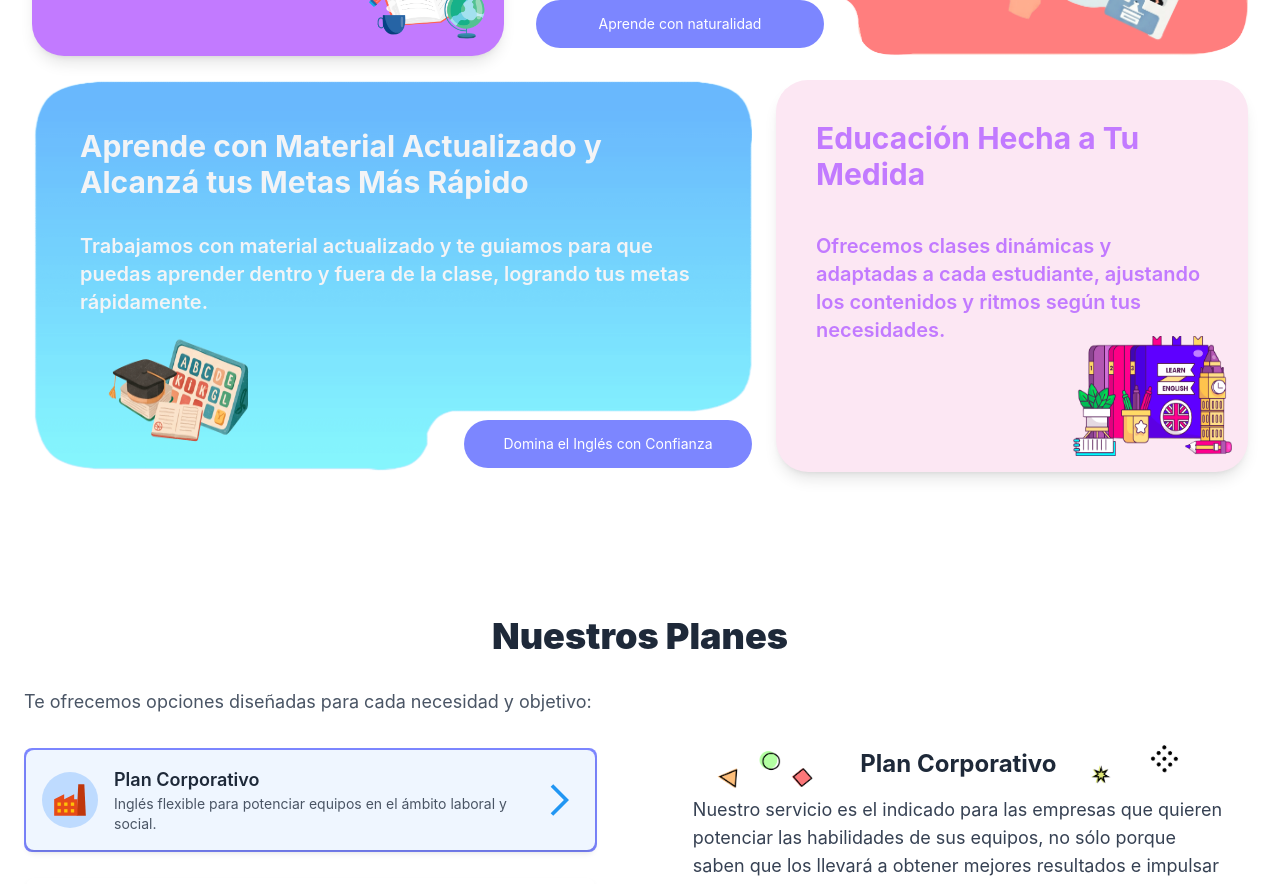
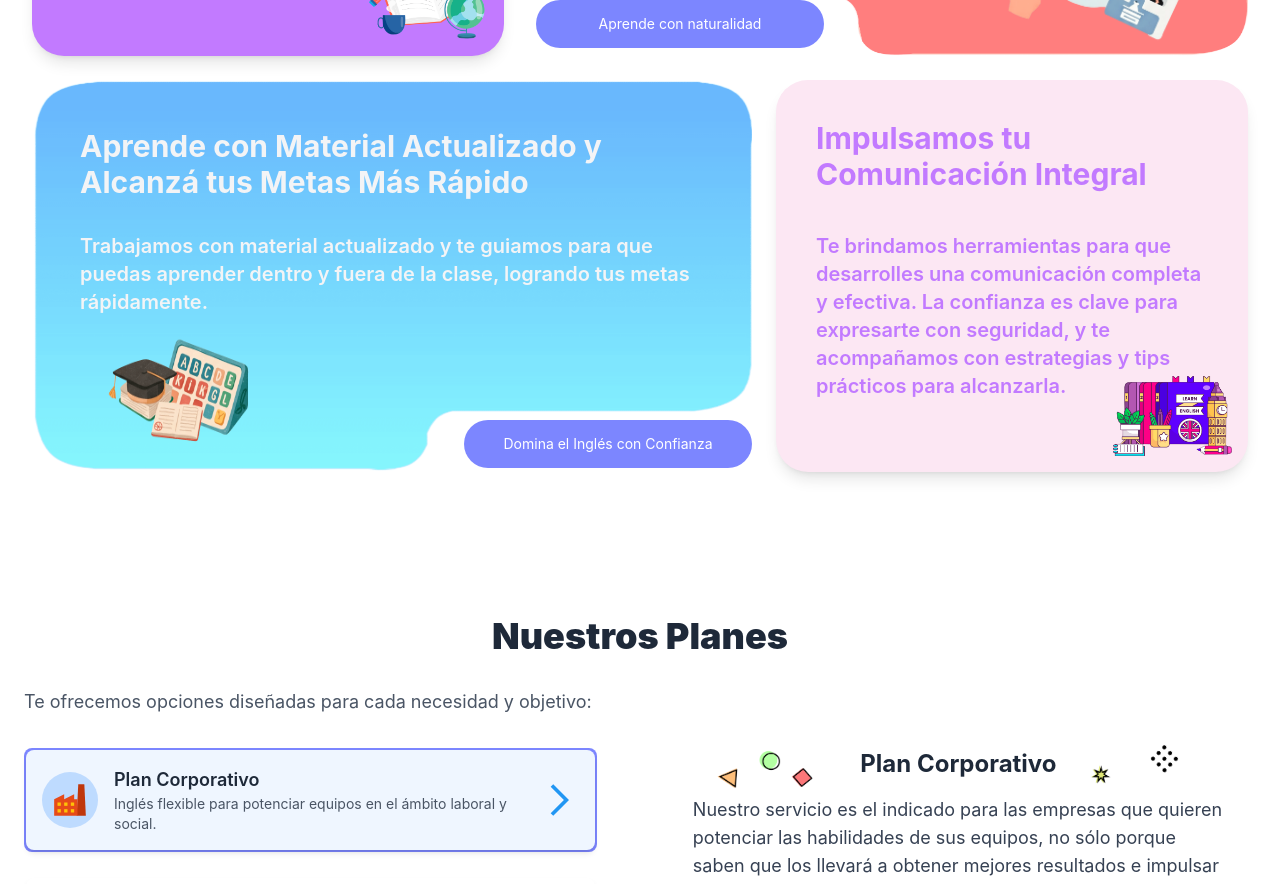
Before and after one commit to EngelFreites/official-english-web, a React (Vite) app: page / in a window 1280 px wide. Shown: the part 2240-3124 px from the top of the page. Built offline with nearby package versions, Linux system fonts and the light colour scheme.

Commit message:
fix: replace placeholder text and adjust image size

```diff
--- a/src/component/Aboutsection/AboutSection.jsx
+++ b/src/component/Aboutsection/AboutSection.jsx
@@ -76,14 +76,16 @@ export default function AboutSection() {
 
         <div className=" relative col-span-2 row-span-4  bg-pink-100 rounded-4xl  h-72 lg:h-98 shadow-lg  px-4 pt-4 lg:px-10 lg:pt-10">
           <h1 className="text-3xl font-bold text-[#C27AFF]">
-            Educación Hecha a Tu Medida
+            Impulsamos tu Comunicación Integral
           </h1>
           <p className="text-xl text-[#C27AFF] mt-10 font-semibold">
-            Ofrecemos clases dinámicas y adaptadas a cada estudiante, ajustando
-            los contenidos y ritmos según tus necesidades.
+            Te brindamos herramientas para que desarrolles una comunicación
+            completa y efectiva. La confianza es clave para expresarte con
+            seguridad, y te acompañamos con estrategias y tips prácticos
+            para alcanzarla.
           </p>
           <img
-            className="absolute bottom-4 w-40 h-30 right-4"
+            className="absolute bottom-4 w-30 h-20 right-4"
             src="/learnEnglish.png"
             alt=""
           />
```
